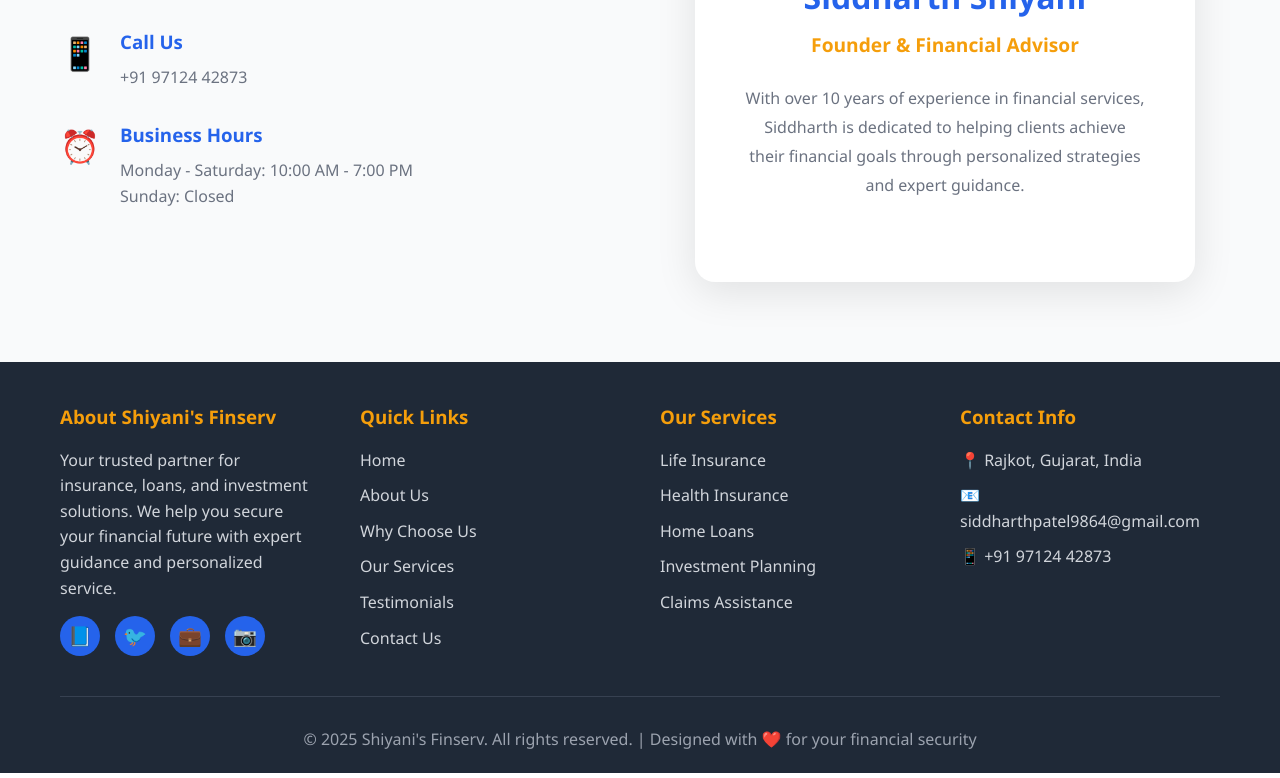
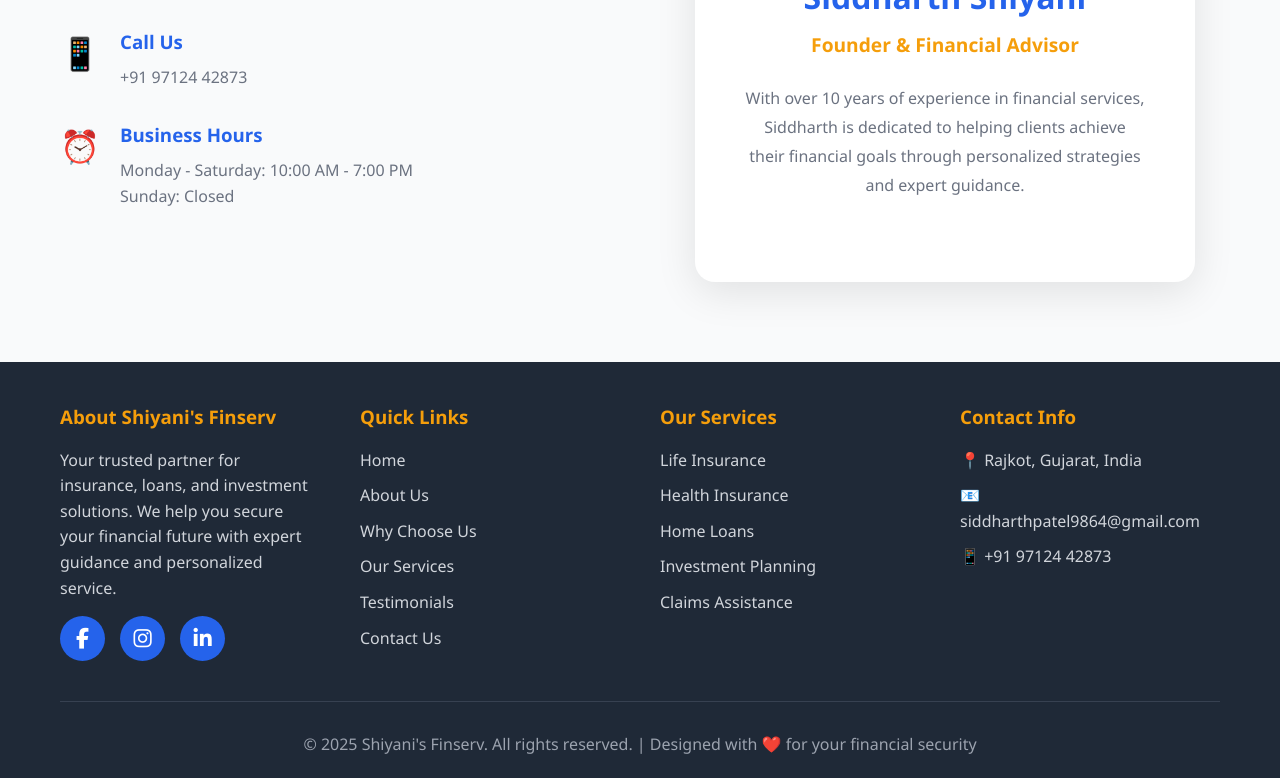
Before and after one commit to urvesh-vekariya/shiyani, a plain HTML site: page index.html in a window 1280 px wide. Shown: the part 4762-5540 px from the top of the page. Drawn offline with Linux system fonts and the light colour scheme.

Commit message:
Add files via upload

```diff
--- a/index.html
+++ b/index.html
@@ -4,6 +4,8 @@
     <meta charset="UTF-8">
     <meta name="viewport" content="width=device-width, initial-scale=1.0">
     <title>Shiyani's Finserv - Your Trusted Financial Partner</title>
+	    <link rel="stylesheet" href="https://cdnjs.cloudflare.com/ajax/libs/font-awesome/6.5.1/css/all.min.css">
+
     <style>
         * {
             margin: 0;
@@ -571,20 +573,38 @@
             margin-top: 15px;
         }
 
-        .social-links a {
+         .social-links a {
             display: inline-flex;
-            width: 40px;
-            height: 40px;
+            width: 45px;
+            height: 45px;
             background: var(--primary);
             border-radius: 50%;
             align-items: center;
             justify-content: center;
-            font-size: 1.2rem;
-            transition: background 0.3s;
+            font-size: 1.3rem;
+            transition: all 0.3s ease;
+            color: white;
         }
 
         .social-links a:hover {
-            background: var(--secondary);
+            transform: translateY(-5px);
+            box-shadow: 0 5px 15px rgba(0,0,0,0.3);
+        }
+
+        .social-links a.facebook:hover {
+            background: #1877f2;
+        }
+
+        .social-links a.instagram:hover {
+            background: linear-gradient(45deg, #f09433 0%, #e6683c 25%, #dc2743 50%, #cc2366 75%, #bc1888 100%);
+        }
+
+        .social-links a.youtube:hover {
+            background: #ff0000;
+        }
+
+        .social-links a.linkedin:hover {
+            background: #0077b5;
         }
 
         .footer-bottom {
@@ -982,10 +1002,18 @@
                     <h3>About Shiyani's Finserv</h3>
                     <p>Your trusted partner for insurance, loans, and investment solutions. We help you secure your financial future with expert guidance and personalized service.</p>
                     <div class="social-links">
-                        <a href="#" title="Facebook">📘</a>
-                        <a href="#" title="Twitter">🐦</a>
-                        <a href="#" title="LinkedIn">💼</a>
-                        <a href="#" title="Instagram">📷</a>
+                        <a href="https://www.facebook.com/profile.php?id=61559624195544" title="Facebook" class="facebook">
+                            <i class="fab fa-facebook-f"></i>
+                        </a>
+                        <a href="https://www.instagram.com/shiyanisfinserv" title="Instagram" class="instagram">
+                            <i class="fab fa-instagram"></i>
+                        </a>
+                       <!--  <a href="#" title="YouTube" class="youtube">
+                            <i class="fab fa-youtube"></i>
+                        </a> -->
+                        <a href="https://www.linkedin.com/in/siddharth-shiyani-7334b2a5/" title="LinkedIn" class="linkedin">
+                            <i class="fab fa-linkedin-in"></i>
+                        </a>
                     </div>
                 </div>
 
```
